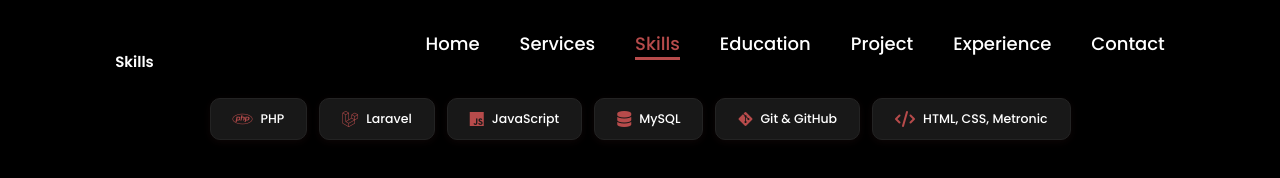
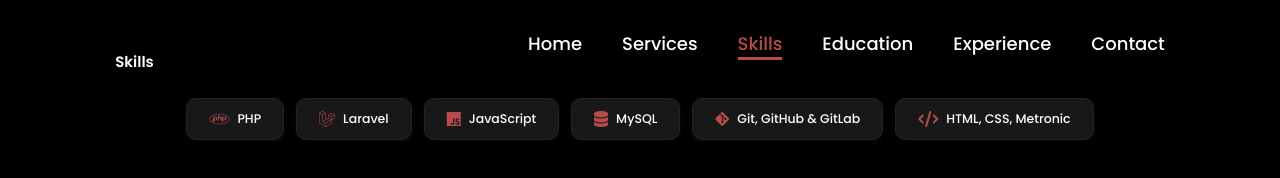
Before and after one commit to nasrull99/portfolio, a plain HTML site: page skill.html in a window 1280 px wide. Drawn offline with Linux system fonts and the light colour scheme.

Commit message:
Update skills list to include GitLab

```diff
--- a/skill.html
+++ b/skill.html
@@ -61,7 +61,6 @@
             <a href="service.html">Services</a>
             <a href="skill.html" class="active">Skills</a>
             <a href="education.html">Education</a>
-            <a href="project.html">Project</a>
             <a href="experience.html">Experience</a>
             <a href="contact.html">Contact</a>
         </nav>
@@ -73,7 +72,7 @@
             <li><i class="fa-brands fa-laravel"></i> Laravel</li>
             <li><i class="fa-brands fa-js"></i> JavaScript</li>
             <li><i class="fa-solid fa-database"></i> MySQL</li>
-            <li><i class="fa-brands fa-git-alt"></i> Git & GitHub</li>
+            <li><i class="fa-brands fa-git-alt"></i> Git, GitHub & GitLab</li>
             <li><i class="fa-solid fa-code"></i> HTML, CSS, Metronic</li>
         </ul>
     </section>
```
